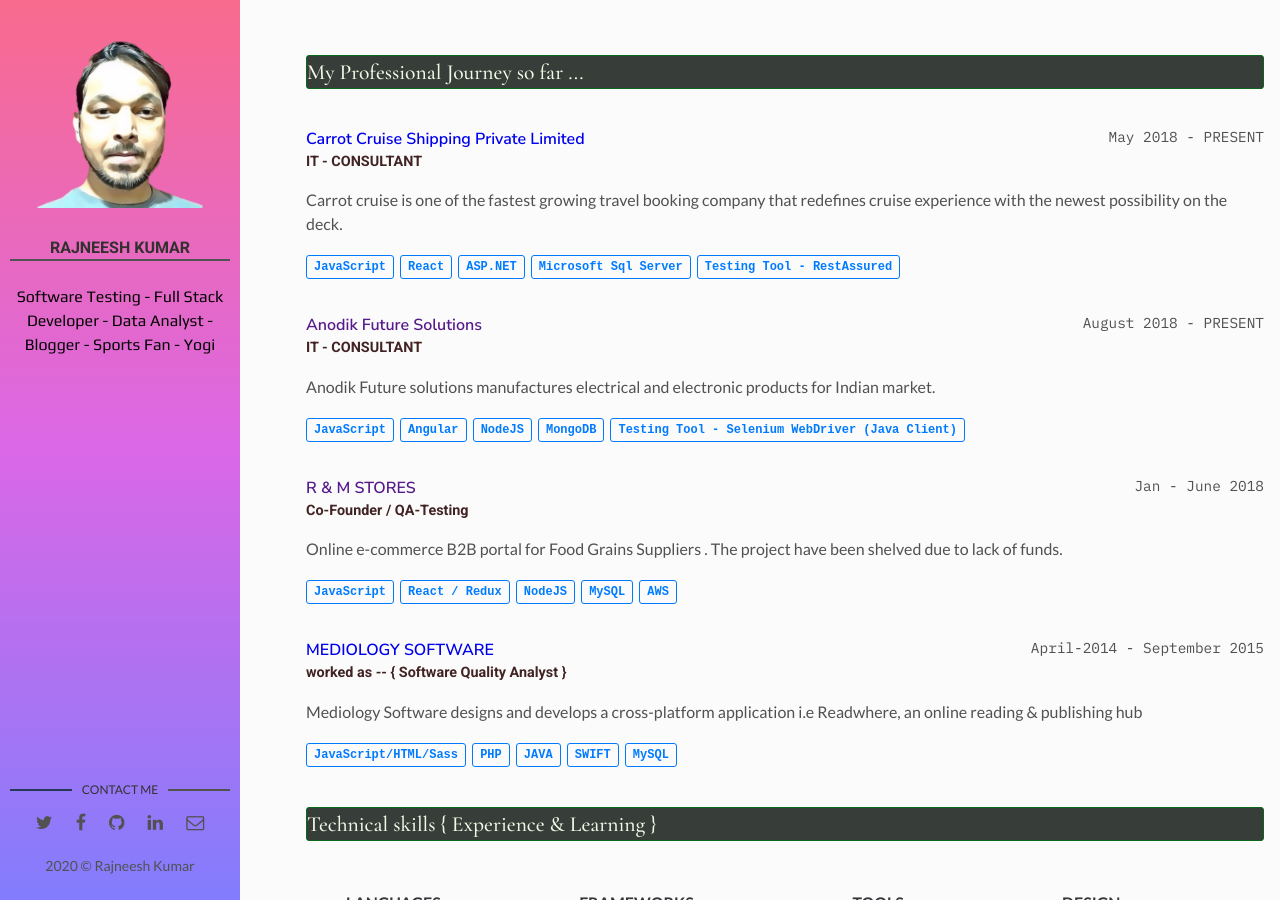
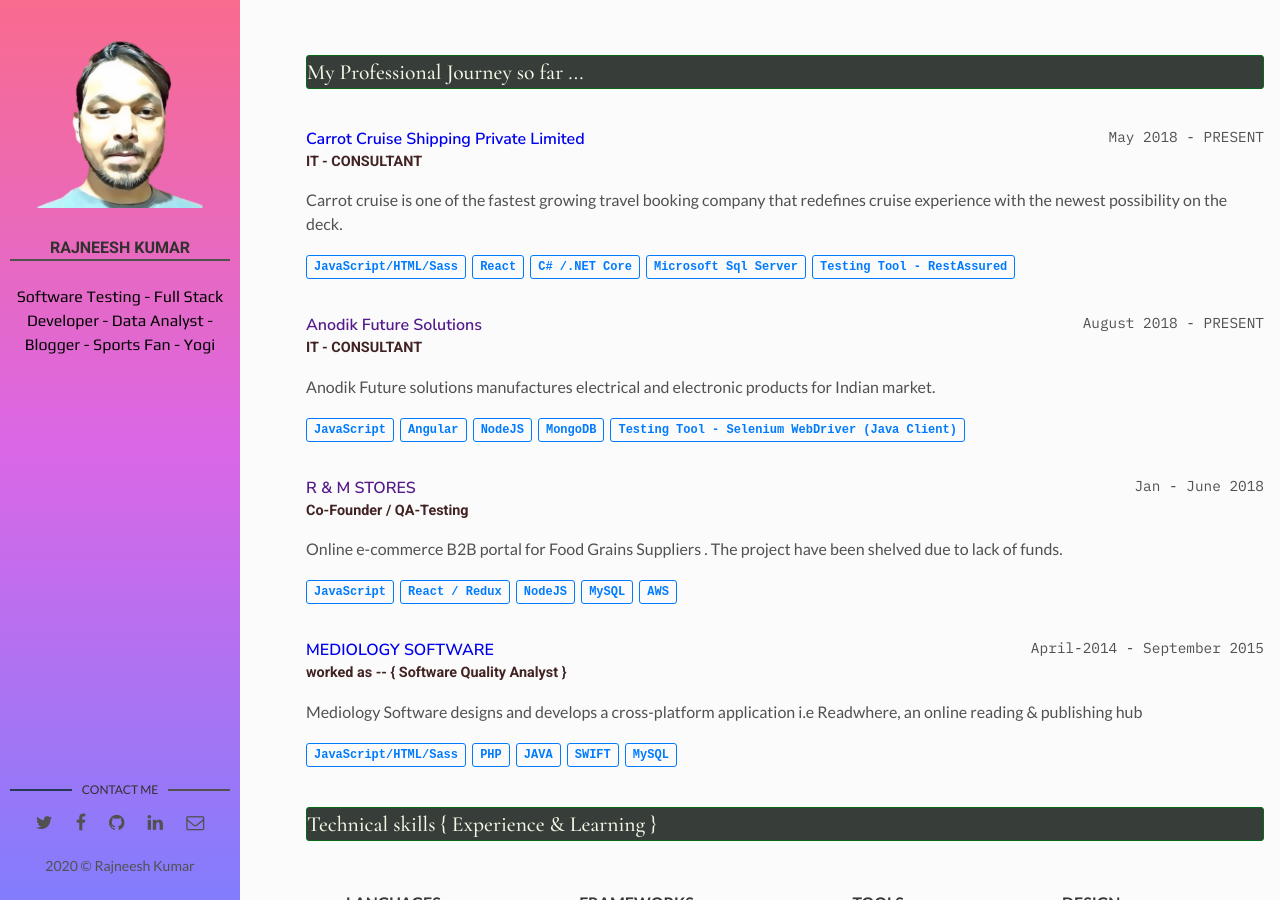
Before and after one commit to rajneesh-anand/dasraj, a Jekyll site: the page built from index.html, in a window 1280 px wide and 900 px high, scrolled down 883 px. Built offline with Jekyll 4.4.1, drawn with Linux system fonts in a browser that asks for light colours; some web fonts are replaced.

Commit message:
Update experience.yml

```diff
--- a/_data/experience.yml
+++ b/_data/experience.yml
@@ -4,9 +4,9 @@
   position: IT - CONSULTANT
   description: Carrot cruise is one of the fastest growing travel booking company that redefines cruise experience with the newest possibility on the deck.
   used:
-    - thing: JavaScript
+    - thing: JavaScript/HTML/Sass
     - thing: React
-    - thing: ASP.NET
+    - thing: C# /.NET Core
     - thing: Microsoft Sql Server
     - thing: Testing Tool - RestAssured
 
```
